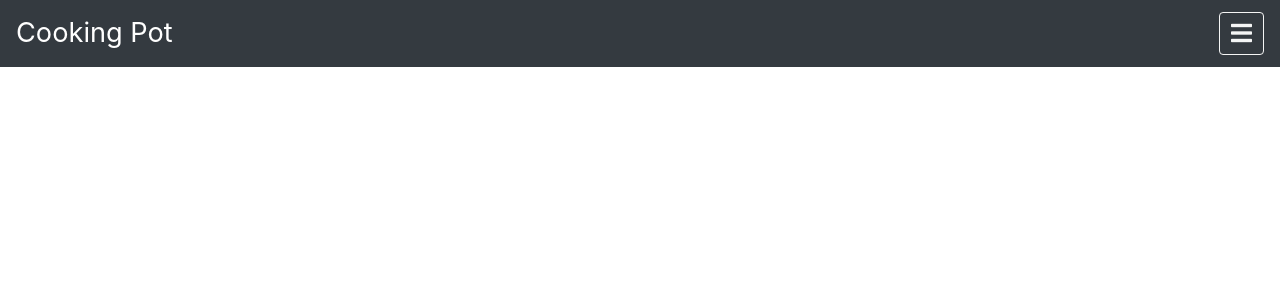
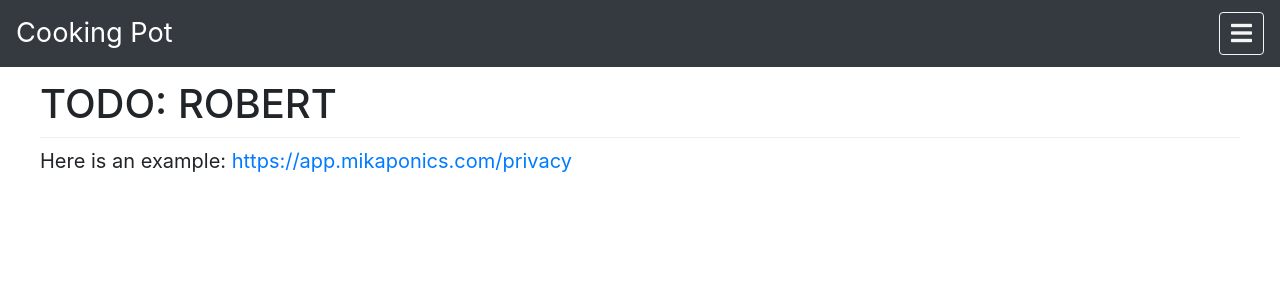
Before and after one commit to bci-innovation-labs/cookingpot-front, a React (Create React App) app: page /privacy in a window 1280 px wide. Shown: the top 300 px of the page. Built offline with nearby package versions, Linux system fonts and the light colour scheme.

Commit message:
(1) Added more more for Hardy and Robert. (2) Added minor bug fixes.

```diff
--- a/public/index.html
+++ b/public/index.html
@@ -3,11 +3,11 @@
 <head>
     <meta charset="utf-8" />
 
-    <title>Over55 Team</title>
+    <title>Cooking Pot</title>
     <meta charset="utf-8">
     <meta name="viewport" content="width=device-width, initial-scale=1, shrink-to-fit=no">
     <meta name="description" content="">
-    <meta name="Over 55 (London) inc." content="">
+    <meta name="Cooking Pot" content="">
     <link rel="icon" href="favicon.ico">
     <!-- CSS Library -->
     <link href="./assets/css/base.css" rel="stylesheet" type="text/css">
--- /dev/null
+++ b/src/Components/PrivacyComponent.js
@@ -0,0 +1,19 @@
+import React, {Component} from 'react';
+import { Link } from 'react-router-dom';
+
+class PrivacyComponent extends Component{
+  render(){
+    return(
+        <div className="container-fluid">
+            <div className="d-flex align-items-stretch">
+                <main id="main" role="main">
+                    <h1>TODO: ROBERT</h1>
+                    <p>Here is an example: <a href="https://app.mikaponics.com/privacy">https://app.mikaponics.com/privacy</a></p>
+                </main>
+            </div>
+        </div>
+    )
+  }
+}
+
+export default PrivacyComponent;
--- /dev/null
+++ b/src/Components/TermsComponent.js
@@ -0,0 +1,19 @@
+import React, {Component} from 'react';
+import { Link } from 'react-router-dom';
+
+class TermsComponent extends Component{
+  render(){
+    return(
+        <div className="container-fluid">
+            <div className="d-flex align-items-stretch">
+                <main id="main" role="main">
+                    <h1>TODO: HARDY</h1>
+                    <p>Here is an example: <a href="https://app.mikaponics.com/terms">https://app.mikaponics.com/terms</a></p>
+                </main>
+            </div>
+        </div>
+    )
+  }
+}
+
+export default TermsComponent;
--- a/src/Containers/AppContainer.js
+++ b/src/Containers/AppContainer.js
@@ -3,6 +3,8 @@ import { BrowserRouter as Router, Route } from "react-router-dom";
 
 import AboutUsContainer from "./AboutUsContainer";
 import ContactUsContainer from "./ContactUsContainer";
+import TermsContainer from "./TermsContainer";
+import PrivacyContainer from "./PrivacyContainer";
 import LoginContainer from "./LoginContainer";
 import DashboardContainer from "./DashboardContainer";
 import RegisterContainer from "./RegisterContainer";
@@ -24,6 +26,8 @@ class AppContainer extends Component {
            <Route path="/register" exact component={RegisterContainer} />
            <Route path="/about" exact component={AboutUsContainer} />
            <Route path="/contact" exact component={ContactUsContainer} />
+           <Route path="/privacy" exact component={PrivacyContainer} />
+           <Route path="/terms" exact component={TermsContainer} />
            <Route path="/food-search" exact component={FoodSearchContainer} />
            <Route path="/registersuccess" exact component={RegisterSuccessContainer} />
            <Route path="/Logout" exact component={LogoutContainer} />
--- /dev/null
+++ b/src/Containers/PrivacyContainer.js
@@ -0,0 +1,12 @@
+import React,{Component} from 'react';
+import PrivacyComponent from '../Components/PrivacyComponent'
+
+class PrivacyContainer extends Component {
+  render (){
+    return(
+      <PrivacyComponent />
+    )
+  }
+}
+
+export default PrivacyContainer;
--- a/src/Containers/SideBarCollapse.js
+++ b/src/Containers/SideBarCollapse.js
@@ -28,7 +28,13 @@ const authMenuData = [
       },{
           title:"Contact Us",
           url:"/contact"
-      },
+      },{
+          title:"Terms of Service",
+          url:"/terms"
+      },{
+          title:"Privacy Policy",
+          url:"/privacy"
+      }
 
     ]
 
--- /dev/null
+++ b/src/Containers/TermsContainer.js
@@ -0,0 +1,12 @@
+import React,{Component} from 'react';
+import TermsComponent from '../Components/TermsComponent'
+
+class TermsContainer extends Component {
+  render (){
+    return(
+      <TermsComponent />
+    )
+  }
+}
+
+export default TermsContainer;
```
